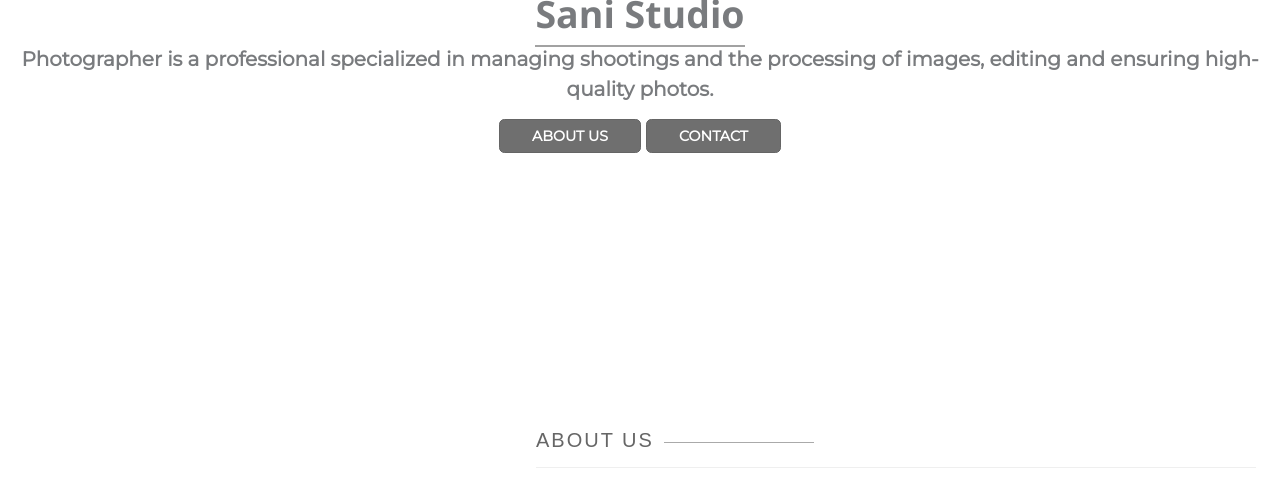
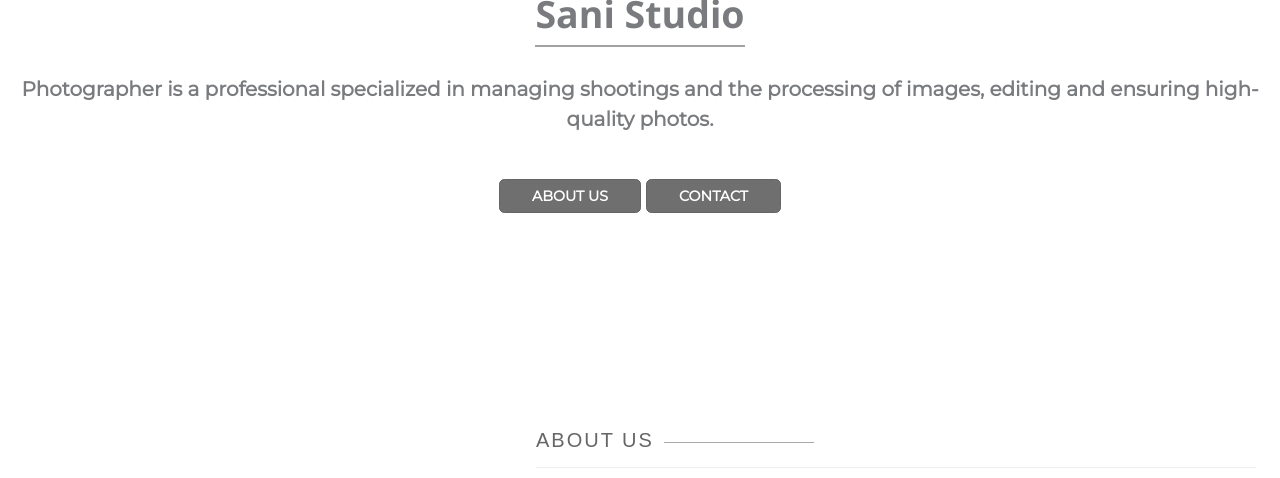
Before and after one commit to itzhisashi/Sani-Studio, a plain HTML site: page index.html in a window 1280 px wide. Shown: the part 322-800 px from the top of the page. Drawn offline with nearby package versions, Linux system fonts and the light colour scheme; files whose address does not match are found by name.

Commit message:
Update index.html

```diff
--- a/index.html
+++ b/index.html
@@ -109,9 +109,9 @@ img {margin-bottom: -7px}
 
 <!-- ---- hero logo img ---- -->
   <img width="250px" src="img/ezgif.gif" alt="logo">
-  <h1><b><span>Sani Studio</span></b></h1>
+  <h1><b><span>Sani Studio</span></b></h1><br>
   <p><b>Photographer is a professional specialized in managing shootings and the processing of images, editing and ensuring high-quality photos.</b></p>
-
+  <br>
     <a class="btn-solid-lg page-scroll w3-padding-16" href="#about">ABOUT US</a>
     <a class="btn-solid-lg page-scroll w3-padding-16" href="#contact">CONTACT</a><br><br>
 </div>
```
